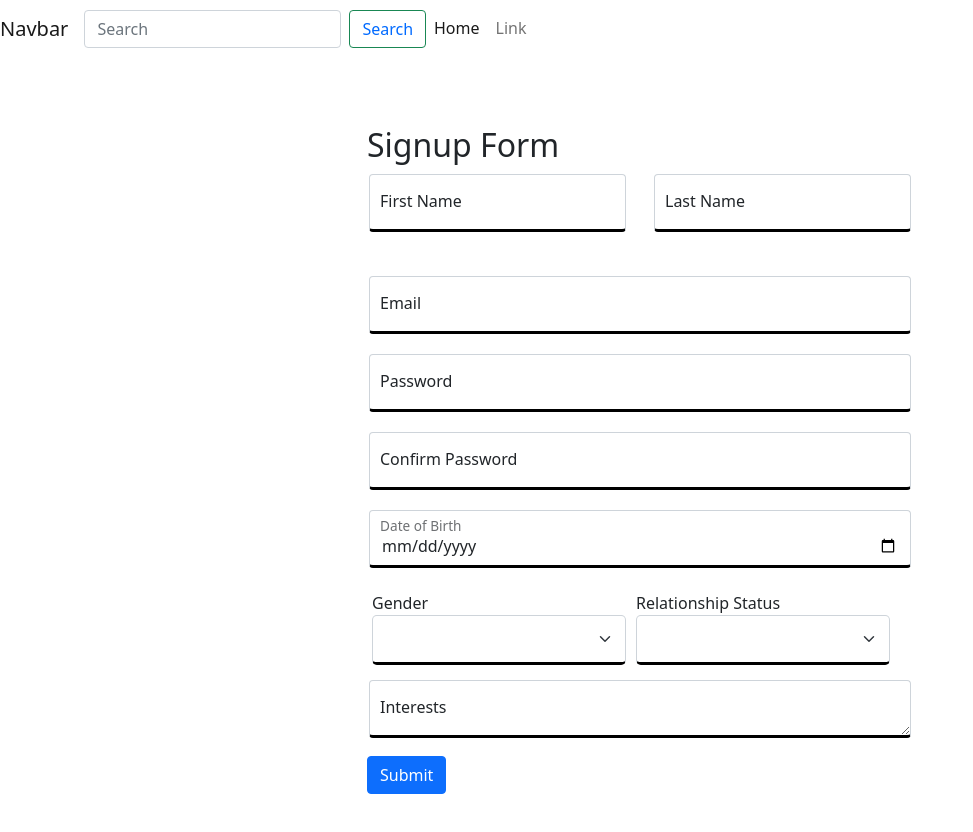
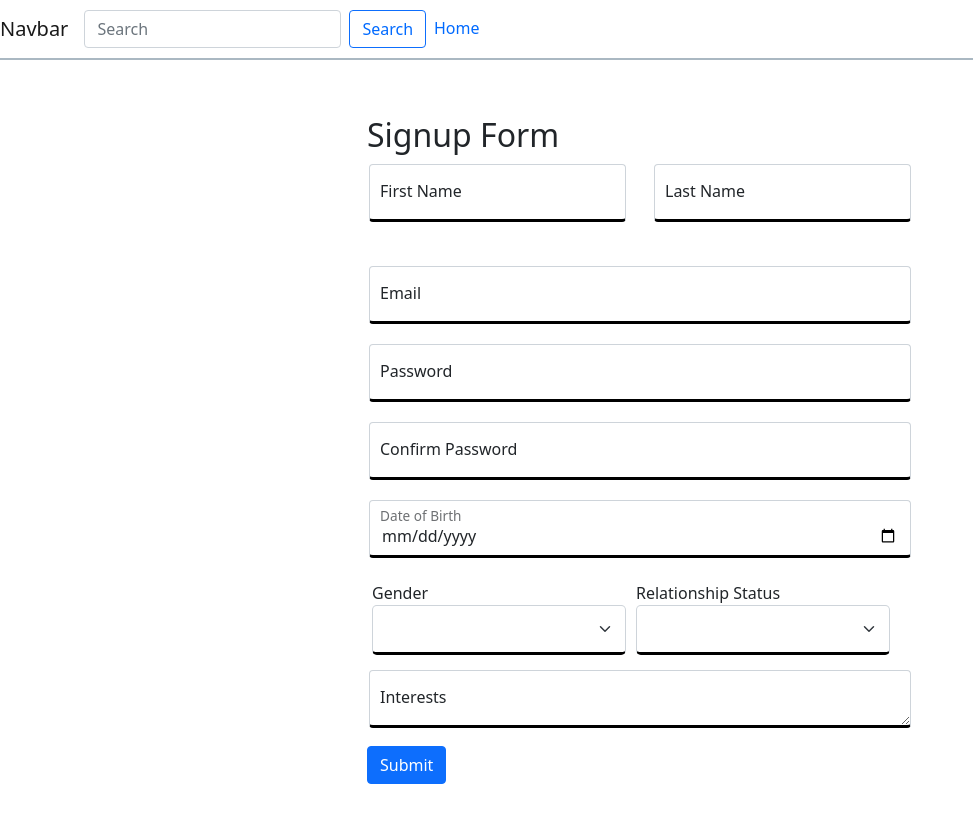
Before and after one commit to akshay-sahasrabuddhe/code-warriors, a React (Create React App) app in the folder client/: page /signup in a window 1280 px wide. Shown: the top 832 px of the page, without its empty margins (0-973 px from the left). After the commit the page ends 804 px from the top, so only its background shows below. Built offline with nearby package versions, Linux system fonts and the light colour scheme.

Commit message:
navigation in progress

```diff
--- a/client/src/App.css
+++ b/client/src/App.css
@@ -30,11 +30,11 @@
   width: 100%;
   left: 0;
 }
-/*
+
 .horizontal-navigation{
   animation: 0.50s ease-out slideInFromUp;
   border-bottom: 2px solid #AAB8C2;
-}  */
+}
 
 @keyframes slideInFromUp {
   0% {
@@ -80,7 +80,6 @@
   flex-direction: column;
   align-items: center;
   justify-content: center;
-
 }
 /*
 .App-header {
@@ -209,6 +208,9 @@
   right: -25px;
 }
 
+.horizontal-navigation.navbar-light .navbar-nav .nav-link.active{
+  color: #006AFF;
+}
 
 
 /*  Start of Media Queries */
@@ -218,6 +220,9 @@
   .vertical-navigation{
     display: flex;
   }
+  .horizontal-navigation .nav-link.mobile-nav-link{
+    display: none;
+  }
 }
 
 /*  End of Media Queries */
--- a/client/src/App.js
+++ b/client/src/App.js
@@ -18,12 +18,16 @@ function App() {
           <Navigation></Navigation>
         </header>
 
-        <div className='App-body pt-5 pb-5'>
-          <Routes>
+        <div className='App-body'>
+          <div className='row'>
+            <div className='col-sm-12'>
+              <Routes>
 
-            <Route  path = '/signup' element={<Signup />}/>
-            <Route  path = '/login' element={<Login />}/>
-          </Routes>
+                <Route  path = '/signup' element={<Signup />}/>
+                <Route  path = '/login' element={<Login />}/>
+              </Routes>
+            </div>
+          </div>
         </div>
 
       </div>
--- a/client/src/components/Login.js
+++ b/client/src/components/Login.js
@@ -7,7 +7,7 @@ import '../App.css';
 
 const Login = (props) => {
     return(
-        <div className="App-body">
+        <div className="App-body pt-5 mt-5">
             <h2>Login Form</h2>
             <Form className='signupForm'>
                 <Form.Group>
--- a/client/src/components/Navigation.js
+++ b/client/src/components/Navigation.js
@@ -5,7 +5,7 @@ import '../App.css';
 const Navigation = (props) => {
     return (
         // ---------- Start of Navigation ---------- //
-       <section className="section nav-section">
+       <section className="section nav-section fixed-top bg-white">
             <nav className="navbar navbar-expand-lg horizontal-navigation navbar-expand-lg navbar-light">
                 <a class="navbar-brand" href="#">Navbar</a>
                 <button class="navbar-toggler" type="button" data-bs-toggle="collapse" data-bs-target="#navbarSupportedContent" aria-controls="navbarSupportedContent" aria-expanded="false" aria-label="Toggle navigation">
@@ -15,14 +15,29 @@ const Navigation = (props) => {
                 <div className="collapse navbar-collapse" id="navbarSupportedContent">
                 <form class="d-flex">
                     <input class="form-control me-2" type="search" placeholder="Search" aria-label="Search"/>
-                    <button class="btn btn-outline-success" type="submit">Search</button>
+                    <button class="btn btn-outline-primary" type="submit">Search</button>
                 </form>
                 <ul className="navbar-nav me-auto mb-2 mb-lg-0">
                     <li className="nav-item">
                         <a className="nav-link active" aria-current="page" href="#">Home</a>
                     </li>
                     <li className="nav-item">
-                        <a className="nav-link" href="#">Link</a>
+                        <a className="nav-link mobile-nav-link" aria-current="page" href="#">Akshay</a>
+                    </li>
+                    <li className="nav-item">
+                        <a className="nav-link mobile-nav-link" aria-current="page" href="#">Friends</a>
+                    </li>
+                    <li className="nav-item">
+                        <a className="nav-link mobile-nav-link" aria-current="page" href="#">Videos</a>
+                    </li>
+                    <li className="nav-item">
+                        <a className="nav-link mobile-nav-link" aria-current="page" href="#">Memories</a>
+                    </li>
+                    <li className="nav-item">
+                        <a className="nav-link mobile-nav-link" aria-current="page" href="#">News</a>
+                    </li>
+                    <li className="nav-item">
+                        <a className="nav-link mobile-nav-link" aria-current="page" href="#">Weather</a>
                     </li>
                     {/* <li className="nav-item dropdown">
                     <a className="nav-link dropdown-toggle" href="#" id="navbarDropdown" role="button" data-bs-toggle="dropdown" aria-expanded="false">
--- a/client/src/components/Signup.js
+++ b/client/src/components/Signup.js
@@ -28,7 +28,7 @@ import '../App.css';
 const Signup = (props) => {
     //const classes = useStyles();
     return (
-        <div className="App-body">
+        <div className="App-body pt-5 mt-5">
             <Form className='signupForm'>
                <h2>Signup Form</h2>
                <Row className="mb-4">
```
